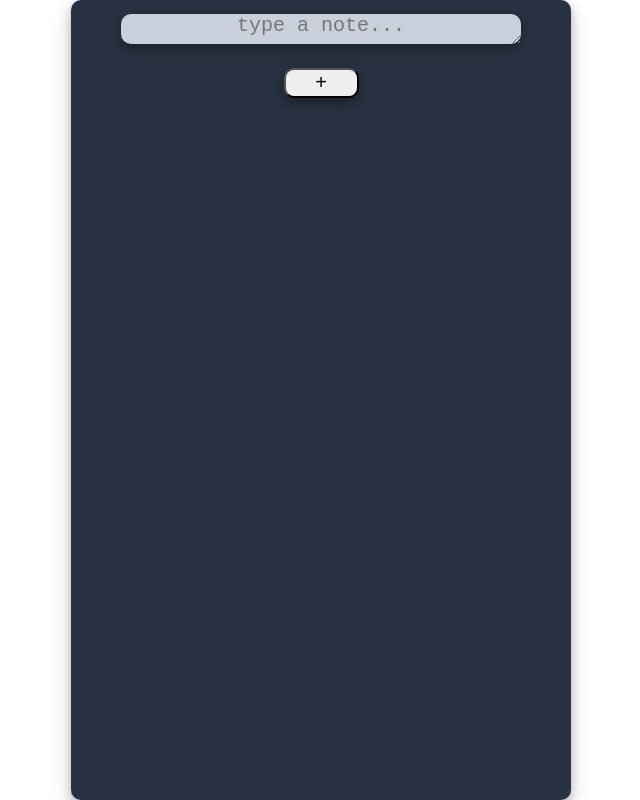
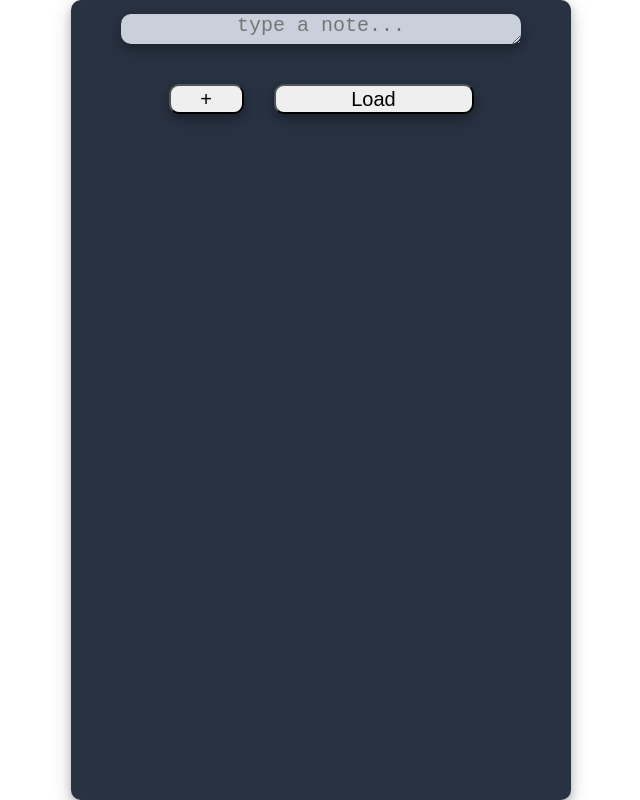
Before and after one commit to NullSense/TooDoo, a React (Create React App) app: page / in a window 1280 px wide. Shown: the whole page, without its empty margins (319-959 px from the left). Built offline with nearby package versions, Linux system fonts and the light colour scheme.

Commit message:
Add Button for loading from database (UI only)
This only introduces the button as UI element.
This commit also includes a slight restructure of returned JSX

```diff
--- a/src/App.css
+++ b/src/App.css
@@ -36,14 +36,24 @@
   box-shadow: 0 4px 8px 0 rgba(0, 0, 0, 0.2), 0 6px 20px 0 rgba(0, 0, 0, 0.19);
 }
 
-.NewEntry {
+.Button {
   margin-left: auto;
   margin-top: auto;
+  margin-left: 15px;
+  margin-right: 15px;
   font-size: 20px;
   border-radius: 10px;
   height: 30px;
   width: 15%;
   box-shadow: 0 4px 8px 0 rgba(0, 0, 0, 0.2), 0 6px 20px 0 rgba(0, 0, 0, 0.19);
+}
+
+.container {
+  margin-top: 20px;
+  margin-bottom: 20px;
+  display: flex;
+  align-items: center;
+  justify-content: center;
 }
 
 .DelEntry {
--- a/src/TODOList.js
+++ b/src/TODOList.js
@@ -47,17 +47,17 @@ class TODOList extends React.Component {
   render() {
     return (
       <div className="TODOList">
-        {/* map id to TODOItem */}
         {this.state.entries.map(entry => (
           <TODOItem key={entry.id} id={entry.id} del={this.delItem} />
         ))}
-        {/* on submit add new TODOItem */}
-        <form onSubmit={this.addItem.bind(this)}>
-          <button className="NewEntry" type="submit">
-            {' '}
-            +{' '}
+        <div className="container">
+          <button className="Button" type="button" onClick={this.addItem.bind(this)}>
+            +
           </button>
-        </form>
+          <button style={{ width: '200px' }} className="Button" type="submit">
+            Load
+          </button>
+        </div>
       </div>
     );
   }
```
